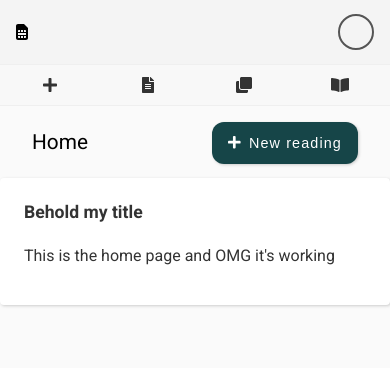
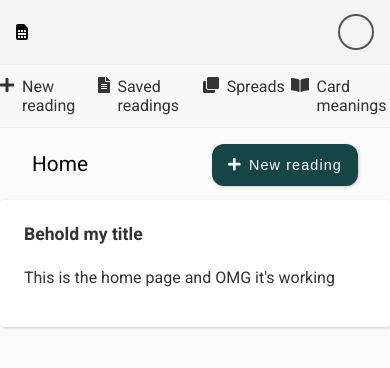
Before and after one commit to armstrongsolona/tarottrack, a React (Create React App) app: page / in a window 390 px wide. Shown: the top 368 px of the page. Built offline with nearby package versions, Linux system fonts and the light colour scheme.

Commit message:
Add text to NavLinks at tablet size

```diff
--- a/src/components/shared/Frame/components/Nav/components/NavLink/NavLink.tsx
+++ b/src/components/shared/Frame/components/Nav/components/NavLink/NavLink.tsx
@@ -70,7 +70,7 @@ const LinkIcon = styled.span`
 
 const LinkText = styled.span`
   @media screen and (max-width: ${BREAKPOINTS.TABLET_MAX}px) {
-    display: none;
+    margin-left: 0.5rem;
   }
 `;
 
```
